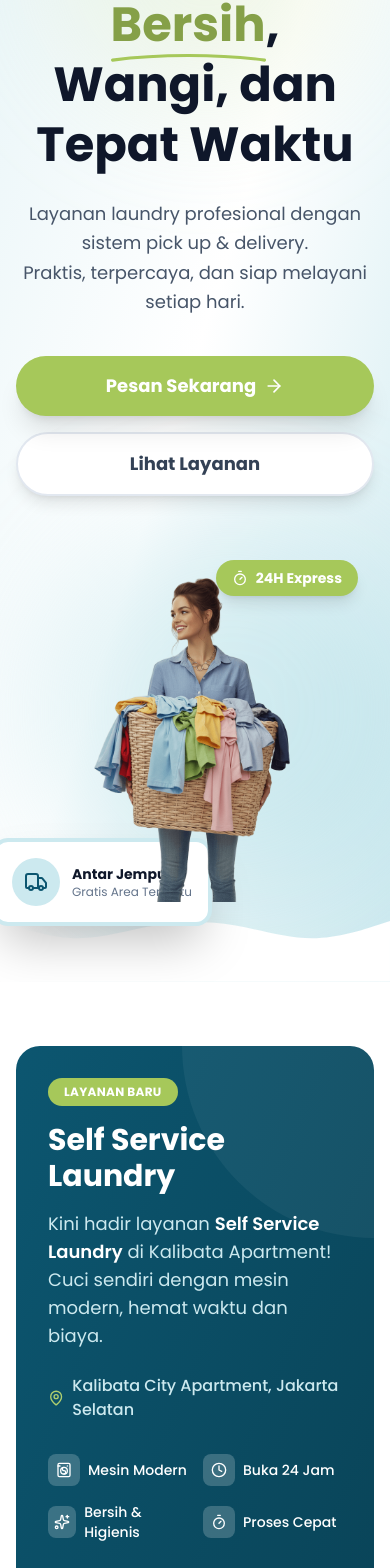
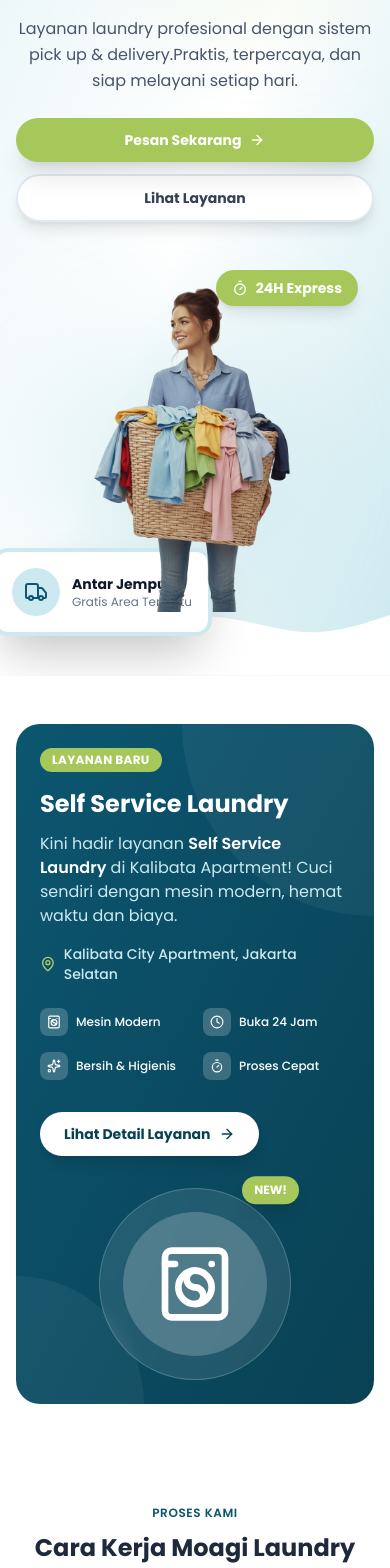
Before and after one commit to ravelaproduct/moagi, a React (Vite) app: page / in a window 390 px wide. Shown: the part 329-1897 px from the top of the page. Built offline with nearby package versions, Linux system fonts and the light colour scheme.

Commit message:
feat: add initial implementation for Home, About, Services, Location, and Contact pages to make the pages responsive

```diff
--- a/src/pages/Home.jsx
+++ b/src/pages/Home.jsx
@@ -27,13 +27,13 @@ export default function Home() {
             </Helmet>
 
             {/* Hero Section */}
-            <section className="relative bg-gradient-to-br from-moagi-teal-50 via-white to-moagi-teal-100 pt-32 pb-20 lg:pb-32 overflow-hidden">
+            <section className="relative bg-gradient-to-br from-moagi-teal-50 via-white to-moagi-teal-100 pt-24 md:pt-32 pb-16 lg:pb-24 overflow-hidden">
                 {/* Background Decorative Elements */}
-                <div className="absolute top-20 right-10 w-72 h-72 bg-moagi-lime-200/30 rounded-full blur-3xl"></div>
-                <div className="absolute bottom-20 left-10 w-96 h-96 bg-moagi-teal-200/30 rounded-full blur-3xl"></div>
+                <div className="absolute top-20 right-10 w-48 md:w-72 h-48 md:h-72 bg-moagi-lime-200/30 rounded-full blur-3xl"></div>
+                <div className="absolute bottom-20 left-10 w-64 md:w-96 h-64 md:h-96 bg-moagi-teal-200/30 rounded-full blur-3xl"></div>
 
                 <div className="container mx-auto px-4 md:px-6 relative z-10">
-                    <div className="flex flex-col lg:flex-row items-center gap-12 lg:gap-16">
+                    <div className="flex flex-col lg:flex-row items-center gap-8 lg:gap-12">
                         {/* Left Content */}
                         <motion.div
                             className="lg:w-1/2 text-center lg:text-left"
@@ -43,21 +43,21 @@ export default function Home() {
                         >
                             {/* Badge */}
                             <motion.div
-                                className="inline-flex items-center gap-2 px-5 py-2.5 mb-8 rounded-full bg-moagi-lime-500 text-white font-bold text-sm shadow-lg"
+                                className="inline-flex items-center gap-2 px-4 py-2 md:px-5 md:py-2.5 mb-6 md:mb-8 rounded-full bg-moagi-lime-500 text-white font-bold text-xs md:text-sm shadow-lg"
                                 initial={{ opacity: 0, y: -20 }}
                                 animate={{ opacity: 1, y: 0 }}
                                 transition={{ delay: 0.2 }}
                             >
-                                <Sparkles className="w-4 h-4" />
+                                <Sparkles className="w-3 h-3 md:w-4 md:h-4" />
                                 Solusi Laundry #1 di Kota Anda
                             </motion.div>
 
                             {/* Headline */}
-                            <h1 className="text-5xl lg:text-7xl font-bold text-slate-900 leading-tight mb-6">
+                            <h1 className="text-3xl md:text-5xl lg:text-6xl font-bold text-slate-900 leading-tight mb-4 md:mb-6">
                                 Laundry{' '}
                                 <span className="relative inline-block">
                                     <span className="relative z-10 text-moagi-lime-600">Bersih</span>
-                                    <svg className="absolute -bottom-2 left-0 w-full" height="12" viewBox="0 0 200 12" fill="none">
+                                    <svg className="absolute -bottom-1 md:-bottom-2 left-0 w-full" height="8" viewBox="0 0 200 12" fill="none">
                                         <path d="M2 10C60 2 140 2 198 10" stroke="#A6C85A" strokeWidth="4" strokeLinecap="round" />
                                     </svg>
                                 </span>
@@ -67,25 +67,25 @@ export default function Home() {
                             </h1>
 
                             {/* Description */}
-                            <p className="text-lg lg:text-xl text-slate-600 mb-10 leading-relaxed max-w-xl mx-auto lg:mx-0">
-                                Layanan laundry profesional dengan sistem pick up & delivery.<br />
+                            <p className="text-base md:text-lg lg:text-xl text-slate-600 mb-6 md:mb-8 leading-relaxed max-w-xl mx-auto lg:mx-0">
+                                Layanan laundry profesional dengan sistem pick up & delivery.<br className="hidden md:block" />
                                 Praktis, terpercaya, dan siap melayani setiap hari.
                             </p>
 
                             {/* CTA Buttons */}
-                            <div className="flex flex-col sm:flex-row gap-4 justify-center lg:justify-start">
+                            <div className="flex flex-col sm:flex-row gap-3 md:gap-4 justify-center lg:justify-start">
                                 <a
                                     href="https://wa.me/6281234567890"
                                     target="_blank"
                                     rel="noreferrer"
-                                    className="inline-flex items-center justify-center px-8 py-4 bg-moagi-lime-500 text-white font-bold rounded-full shadow-xl hover:bg-moagi-lime-600 hover:shadow-2xl transition-all duration-300 transform hover:-translate-y-1 text-lg"
+                                    className="inline-flex items-center justify-center px-6 py-3 md:px-8 md:py-4 bg-moagi-lime-500 text-white font-bold rounded-full shadow-xl hover:bg-moagi-lime-600 hover:shadow-2xl transition-all duration-300 transform hover:-translate-y-1 text-sm md:text-base"
                                 >
                                     Pesan Sekarang
-                                    <ArrowRight className="ml-2 w-5 h-5" />
+                                    <ArrowRight className="ml-2 w-4 h-4 md:w-5 md:h-5" />
                                 </a>
                                 <Link
                                     to="/layanan"
-                                    className="inline-flex items-center justify-center px-8 py-4 bg-white text-slate-700 font-bold rounded-full shadow-lg border-2 border-slate-200 hover:border-moagi-teal-400 hover:bg-moagi-teal-50 transition-all duration-300 text-lg"
+                                    className="inline-flex items-center justify-center px-6 py-3 md:px-8 md:py-4 bg-white text-slate-700 font-bold rounded-full shadow-lg border-2 border-slate-200 hover:border-moagi-teal-400 hover:bg-moagi-teal-50 transition-all duration-300 text-sm md:text-base"
                                 >
                                     Lihat Layanan
                                 </Link>
@@ -149,14 +149,14 @@ export default function Home() {
             </section>
 
             {/* NEW: Self Service Laundry Section */}
-            <section className="py-16 bg-white">
+            <section className="py-12 md:py-16 bg-white">
                 <div className="container mx-auto px-4">
                     <motion.div
                         initial={{ opacity: 0, y: 30 }}
                         whileInView={{ opacity: 1, y: 0 }}
                         viewport={{ once: true }}
                         transition={{ duration: 0.6 }}
-                        className="bg-gradient-to-br from-moagi-teal-600 to-moagi-teal-700 rounded-3xl p-8 md:p-12 overflow-hidden relative"
+                        className="bg-gradient-to-br from-moagi-teal-600 to-moagi-teal-700 rounded-3xl p-6 md:p-12 overflow-hidden relative"
                     >
                         {/* Background Pattern */}
                         <div className="absolute top-0 right-0 w-96 h-96 bg-white/5 rounded-full -translate-y-1/2 translate-x-1/2"></div>
@@ -166,22 +166,22 @@ export default function Home() {
                             {/* Left Content */}
                             <div className="lg:w-2/3">
                                 <div className="flex items-center gap-3 mb-4">
-                                    <span className="bg-moagi-lime-500 text-white text-xs font-bold px-4 py-1.5 rounded-full uppercase tracking-wide">
+                                    <span className="bg-moagi-lime-500 text-white text-xs font-bold px-3 py-1 md:px-4 md:py-1.5 rounded-full uppercase tracking-wide">
                                         Layanan Baru
                                     </span>
                                 </div>
 
-                                <h2 className="text-3xl md:text-4xl lg:text-5xl font-bold text-white mb-4">
+                                <h2 className="text-2xl md:text-4xl lg:text-5xl font-bold text-white mb-3 md:mb-4">
                                     Self Service Laundry
                                 </h2>
 
-                                <p className="text-moagi-teal-100 text-lg md:text-xl mb-6 max-w-2xl">
+                                <p className="text-moagi-teal-100 text-base md:text-xl mb-4 md:mb-6 max-w-2xl">
                                     Kini hadir layanan <span className="font-semibold text-white">Self Service Laundry</span> di Kalibata Apartment!
                                     Cuci sendiri dengan mesin modern, hemat waktu dan biaya.
                                 </p>
 
-                                <div className="flex items-center gap-2 text-moagi-teal-100 mb-8">
-                                    <MapPin className="w-5 h-5 text-moagi-lime-400" />
+                                <div className="flex items-center gap-2 text-moagi-teal-100 mb-6 md:mb-8 text-sm md:text-base">
+                                    <MapPin className="w-4 h-4 md:w-5 md:h-5 text-moagi-lime-400" />
                                     <span className="font-medium">Kalibata City Apartment, Jakarta Selatan</span>
                                 </div>
 
@@ -194,10 +194,10 @@ export default function Home() {
                                         { icon: Timer, label: 'Proses Cepat' }
                                     ].map((feature, idx) => (
                                         <div key={idx} className="flex items-center gap-2 text-white">
-                                            <div className="w-8 h-8 bg-white/20 rounded-lg flex items-center justify-center">
-                                                <feature.icon className="w-4 h-4" />
+                                            <div className="w-7 h-7 md:w-8 md:h-8 bg-white/20 rounded-lg flex items-center justify-center">
+                                                <feature.icon className="w-3.5 h-3.5 md:w-4 md:h-4" />
                                             </div>
-                                            <span className="text-sm font-medium">{feature.label}</span>
+                                            <span className="text-xs md:text-sm font-medium">{feature.label}</span>
                                         </div>
                                     ))}
                                 </div>
@@ -205,10 +205,10 @@ export default function Home() {
                                 {/* CTA */}
                                 <Link
                                     to="/layanan"
-                                    className="inline-flex items-center gap-2 bg-white text-moagi-teal-700 font-bold px-8 py-4 rounded-full shadow-lg hover:shadow-xl hover:bg-moagi-lime-50 transition-all duration-300 transform hover:-translate-y-1"
+                                    className="inline-flex items-center gap-2 bg-white text-moagi-teal-700 font-bold px-6 py-3 md:px-8 md:py-4 rounded-full shadow-lg hover:shadow-xl hover:bg-moagi-lime-50 transition-all duration-300 transform hover:-translate-y-1 text-sm md:text-base"
                                 >
                                     Lihat Detail Layanan
-                                    <ArrowRight className="w-5 h-5" />
+                                    <ArrowRight className="w-4 h-4 md:w-5 md:h-5" />
                                 </Link>
                             </div>
 
@@ -242,14 +242,14 @@ export default function Home() {
             </section>
 
             {/* How It Works Section */}
-            <section className="py-20 bg-white">
+            <section className="py-12 md:py-20 bg-white">
                 <div className="container mx-auto px-4">
-                    <div className="text-center mb-16">
-                        <span className="text-moagi-teal-600 font-semibold tracking-wider uppercase text-sm">Proses Kami</span>
-                        <h2 className="text-3xl md:text-4xl font-bold text-slate-800 mt-2">Cara Kerja Moagi Laundry</h2>
+                    <div className="text-center mb-10 md:mb-16">
+                        <span className="text-moagi-teal-600 font-semibold tracking-wider uppercase text-xs md:text-sm">Proses Kami</span>
+                        <h2 className="text-2xl md:text-4xl font-bold text-slate-800 mt-2">Cara Kerja Moagi Laundry</h2>
                     </div>
 
-                    <div className="grid grid-cols-1 md:grid-cols-4 gap-8 relative">
+                    <div className="grid grid-cols-1 md:grid-cols-4 gap-6 md:gap-8 relative">
                         {/* Connecting Line (Desktop Only) */}
                         <div className="hidden md:block absolute top-12 left-0 right-0 h-0.5 bg-moagi-teal-100 -z-10 w-full" />
 
@@ -267,11 +267,11 @@ export default function Home() {
                                 viewport={{ once: true }}
                                 variants={fadeInUp}
                             >
-                                <div className="w-16 h-16 mx-auto bg-moagi-teal-50 rounded-full flex items-center justify-center text-xl font-bold text-moagi-teal-600 mb-6 group-hover:scale-110 transition-transform duration-300 border-4 border-white shadow-sm ring-4 ring-moagi-teal-50">
+                                <div className="w-12 h-12 md:w-16 md:h-16 mx-auto bg-moagi-teal-50 rounded-full flex items-center justify-center text-lg md:text-xl font-bold text-moagi-teal-600 mb-4 md:mb-6 group-hover:scale-110 transition-transform duration-300 border-4 border-white shadow-sm ring-4 ring-moagi-teal-50">
                                     {item.step}
                                 </div>
-                                <h3 className="text-xl font-bold text-slate-800 mb-2">{item.title}</h3>
-                                <p className="text-slate-500">{item.desc}</p>
+                                <h3 className="text-lg md:text-xl font-bold text-slate-800 mb-2">{item.title}</h3>
+                                <p className="text-sm md:text-base text-slate-500">{item.desc}</p>
                             </motion.div>
                         ))}
                     </div>
@@ -279,19 +279,19 @@ export default function Home() {
             </section>
 
             {/* Services Highlight */}
-            <section className="py-20 bg-slate-50">
+            <section className="py-16 md:py-20 bg-slate-50">
                 <div className="container mx-auto px-4">
-                    <div className="flex flex-col md:flex-row justify-between items-end mb-12">
-                        <div className="max-w-2xl">
-                            <span className="text-moagi-teal-600 font-semibold tracking-wider uppercase text-sm">Layanan Unggulan</span>
-                            <h2 className="text-3xl md:text-4xl font-bold text-slate-800 mt-2">Solusi Mencuci untuk Semua Kebutuhan</h2>
+                    <div className="flex flex-col md:flex-row justify-between items-end mb-8 md:mb-12 gap-4">
+                        <div className="max-w-2xl text-center md:text-left">
+                            <span className="text-moagi-teal-600 font-semibold tracking-wider uppercase text-xs md:text-sm">Layanan Unggulan</span>
+                            <h2 className="text-2xl md:text-4xl font-bold text-slate-800 mt-2">Solusi Mencuci untuk Semua Kebutuhan</h2>
                         </div>
                         <Link to="/layanan" className="hidden md:flex items-center text-moagi-teal-600 font-semibold hover:text-moagi-teal-700">
                             Lihat Semua Layanan <ArrowRight className="ml-2 w-5 h-5" />
                         </Link>
                     </div>
 
-                    <div className="grid grid-cols-1 md:grid-cols-3 gap-8">
+                    <div className="grid grid-cols-1 md:grid-cols-3 gap-6 md:gap-8">
                         {[
                             { title: 'Cuci Komplit', price: 'Mulai Rp 6.000/kg', desc: 'Cuci bersih, kering, dan setrika rapi. Siap pakai langsung masuk lemari.' },
                             { title: 'Cuci Bedcover', price: 'Mulai Rp 25.000', desc: 'Perawatan khusus untuk bedcover dan selimut tebal agar tetap lembut.' },
@@ -299,20 +299,20 @@ export default function Home() {
                         ].map((service, idx) => (
                             <motion.div
                                 key={idx}
-                                className="bg-white p-8 rounded-3xl shadow-sm hover:shadow-xl transition-all duration-300 border border-slate-100"
+                                className="bg-white p-6 md:p-8 rounded-3xl shadow-sm hover:shadow-xl transition-all duration-300 border border-slate-100"
                                 whileHover={{ y: -5 }}
                                 initial={{ opacity: 0, y: 20 }}
                                 whileInView={{ opacity: 1, y: 0 }}
                                 viewport={{ once: true }}
                                 transition={{ delay: idx * 0.1 }}
                             >
-                                <div className="w-14 h-14 bg-moagi-lime-50 rounded-2xl flex items-center justify-center mb-6">
-                                    <Sparkles className="w-7 h-7 text-moagi-lime-600" />
+                                <div className="w-12 h-12 md:w-14 md:h-14 bg-moagi-lime-50 rounded-2xl flex items-center justify-center mb-4 md:mb-6">
+                                    <Sparkles className="w-6 h-6 md:w-7 md:h-7 text-moagi-lime-600" />
                                 </div>
-                                <h3 className="text-2xl font-bold text-slate-800 mb-2">{service.title}</h3>
-                                <p className="text-moagi-teal-600 font-semibold mb-4">{service.price}</p>
-                                <p className="text-slate-500 mb-6">{service.desc}</p>
-                                <Link to="/layanan" className="text-slate-900 font-medium hover:text-moagi-teal-600 inline-flex items-center">
+                                <h3 className="text-xl md:text-2xl font-bold text-slate-800 mb-2">{service.title}</h3>
+                                <p className="text-moagi-teal-600 font-semibold mb-3 md:mb-4 text-sm md:text-base">{service.price}</p>
+                                <p className="text-slate-500 mb-4 md:mb-6 text-sm md:text-base">{service.desc}</p>
+                                <Link to="/layanan" className="text-slate-900 font-medium hover:text-moagi-teal-600 inline-flex items-center text-sm md:text-base">
                                     Pelajari Lebih Lanjut <ArrowRight className="ml-2 w-4 h-4" />
                                 </Link>
                             </motion.div>
@@ -328,9 +328,9 @@ export default function Home() {
             </section>
 
             {/* CTA Section */}
-            <section className="py-20">
+            <section className="py-16 md:py-20">
                 <div className="container mx-auto px-4">
-                    <div className="bg-moagi-teal-600 rounded-[2.5rem] p-12 md:p-20 text-center relative overflow-hidden">
+                    <div className="bg-moagi-teal-600 rounded-3xl md:rounded-[2.5rem] p-8 md:p-20 text-center relative overflow-hidden">
                         <div className="absolute top-0 left-0 w-full h-full opacity-10 pointer-events-none">
                             <svg className="h-full w-full" viewBox="0 0 100 100" preserveAspectRatio="none">
                                 <path d="M0 100 C 20 0 50 0 100 100 Z" fill="white" />
@@ -338,16 +338,16 @@ export default function Home() {
                         </div>
 
                         <div className="relative z-10 max-w-3xl mx-auto">
-                            <h2 className="text-3xl md:text-5xl font-bold text-white mb-6">Pakaian Kotor Numpuk? Serahkan pada Kami!</h2>
-                            <p className="text-moagi-teal-100 text-lg mb-10">Nikmati waktu luang Anda bersama keluarga, biarkan Moagi Laundry yang mengurus cucian Anda.</p>
+                            <h2 className="text-2xl md:text-5xl font-bold text-white mb-4 md:mb-6">Pakaian Kotor Numpuk? Serahkan pada Kami!</h2>
+                            <p className="text-moagi-teal-100 text-base md:text-lg mb-8 md:mb-10">Nikmati waktu luang Anda bersama keluarga, biarkan Moagi Laundry yang mengurus cucian Anda.</p>
                             <a
                                 href="https://wa.me/6281234567890"
                                 target="_blank"
                                 rel="noreferrer"
-                                className="inline-flex items-center justify-center px-10 py-5 bg-moagi-lime-500 text-white font-bold rounded-xl shadow-lg hover:bg-moagi-lime-600 transform hover:scale-105 transition-all duration-300 text-lg"
+                                className="inline-flex items-center justify-center px-8 py-4 md:px-10 md:py-5 bg-moagi-lime-500 text-white font-bold rounded-xl shadow-lg hover:bg-moagi-lime-600 transform hover:scale-105 transition-all duration-300 text-base md:text-lg"
                             >
                                 Hubungi Lewat WhatsApp
-                                <ArrowRight className="ml-2 w-6 h-6" />
+                                <ArrowRight className="ml-2 w-5 h-5 md:w-6 md:h-6" />
                             </a>
                         </div>
                     </div>
--- a/src/pages/Location.jsx
+++ b/src/pages/Location.jsx
@@ -11,7 +11,7 @@ export default function Location() {
 
             <section className="bg-moagi-teal-50 py-16 text-center">
                 <div className="container mx-auto px-4">
-                    <h1 className="text-4xl font-bold text-slate-800 mb-4">Lokasi Kami</h1>
+                    <h1 className="text-3xl md:text-4xl font-bold text-slate-800 mb-4">Lokasi Kami</h1>
                     <p className="text-slate-600">
                         Temukan outlet Moagi Laundry terdekat dari lokasi Anda.
                     </p>
@@ -23,7 +23,7 @@ export default function Location() {
                     <div className="grid grid-cols-1 lg:grid-cols-3 gap-8">
                         {/* Info Card */}
                         <div className="lg:col-span-1 space-y-8">
-                            <div className="bg-white p-8 rounded-2xl shadow-lg border border-slate-100">
+                            <div className="bg-white p-6 md:p-8 rounded-2xl shadow-lg border border-slate-100">
                                 <h2 className="text-2xl font-bold text-slate-800 mb-6 border-b border-slate-100 pb-4">Outlet Pusat</h2>
 
                                 <div className="space-y-6">
@@ -71,7 +71,7 @@ export default function Location() {
                             </div>
 
                             {/* Area Layanan */}
-                            <div className="bg-moagi-teal-600 p-8 rounded-2xl shadow-lg text-white">
+                            <div className="bg-moagi-teal-600 p-6 md:p-8 rounded-2xl shadow-lg text-white">
                                 <h3 className="text-xl font-bold mb-4">Area Coverage Antar Jemput</h3>
                                 <p className="text-moagi-teal-100 mb-4 text-sm">Gratis antar jemput untuk radius 2km dari outlet.</p>
                                 <ul className="space-y-2">
```
Also changed, not shown: src/pages/About.jsx (+18 -18 lines), src/pages/Contact.jsx (+4 -4 lines), src/pages/Services.jsx (+12 -12 lines).
